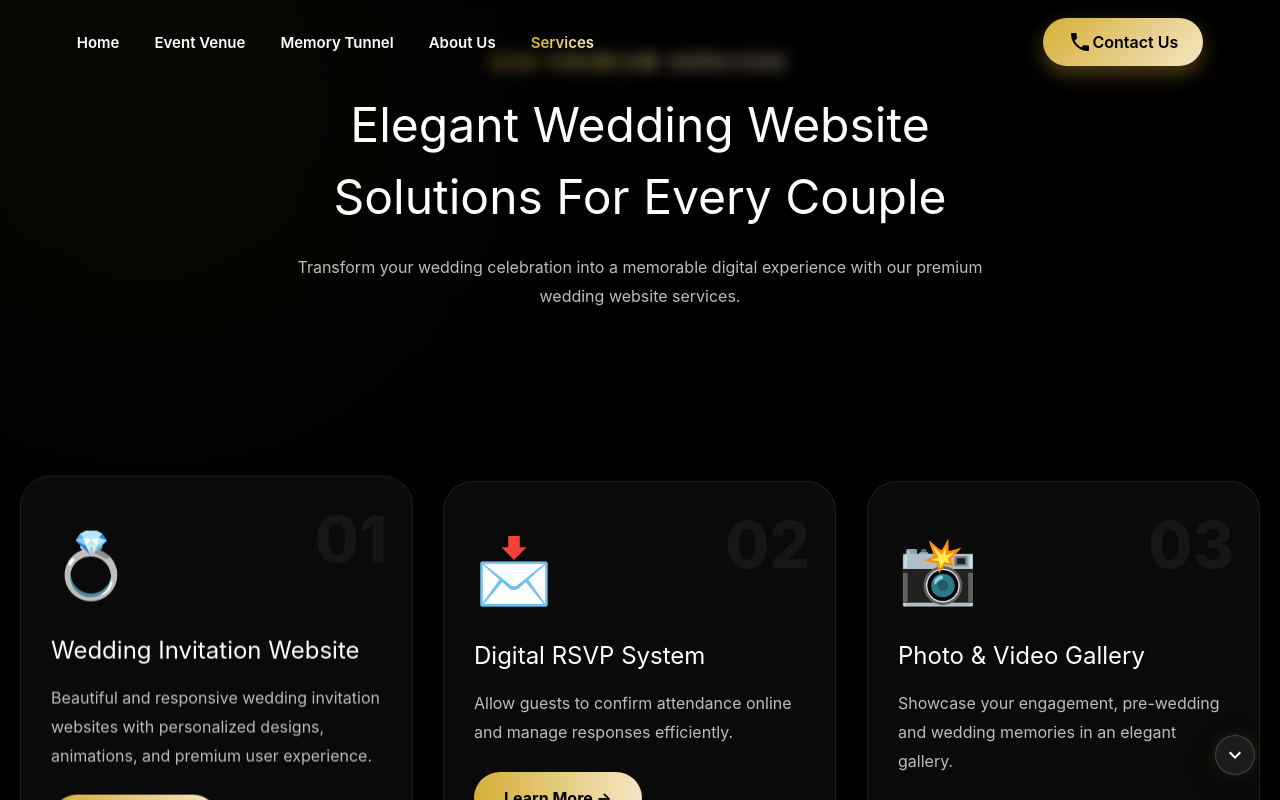
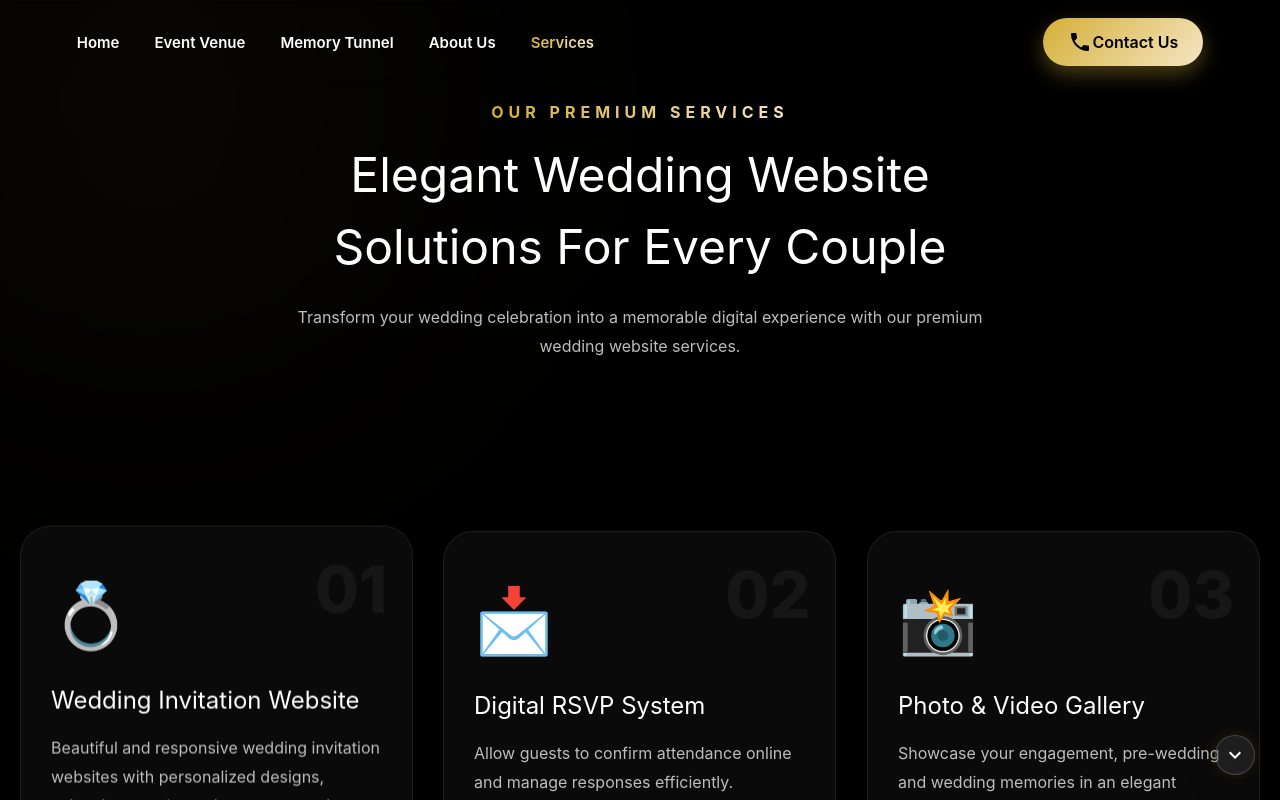
Before and after one commit to QuickCode2/HomeWeddingFront, a React (Vite) app: page /services in a window 1280 px wide. Shown: the top 800 px of the page. Built offline with nearby package versions, Linux system fonts and the light colour scheme.

Commit message:
Update Services.css

```diff
--- a/Style/Services.css
+++ b/Style/Services.css
@@ -2,7 +2,7 @@
    SERVICES SECTION
 ========================== */
 .services-section {
-  padding: 50px 20px;
+  padding: 100px 20px;
   background: #000;
   position: relative;
   overflow: hidden;
```
